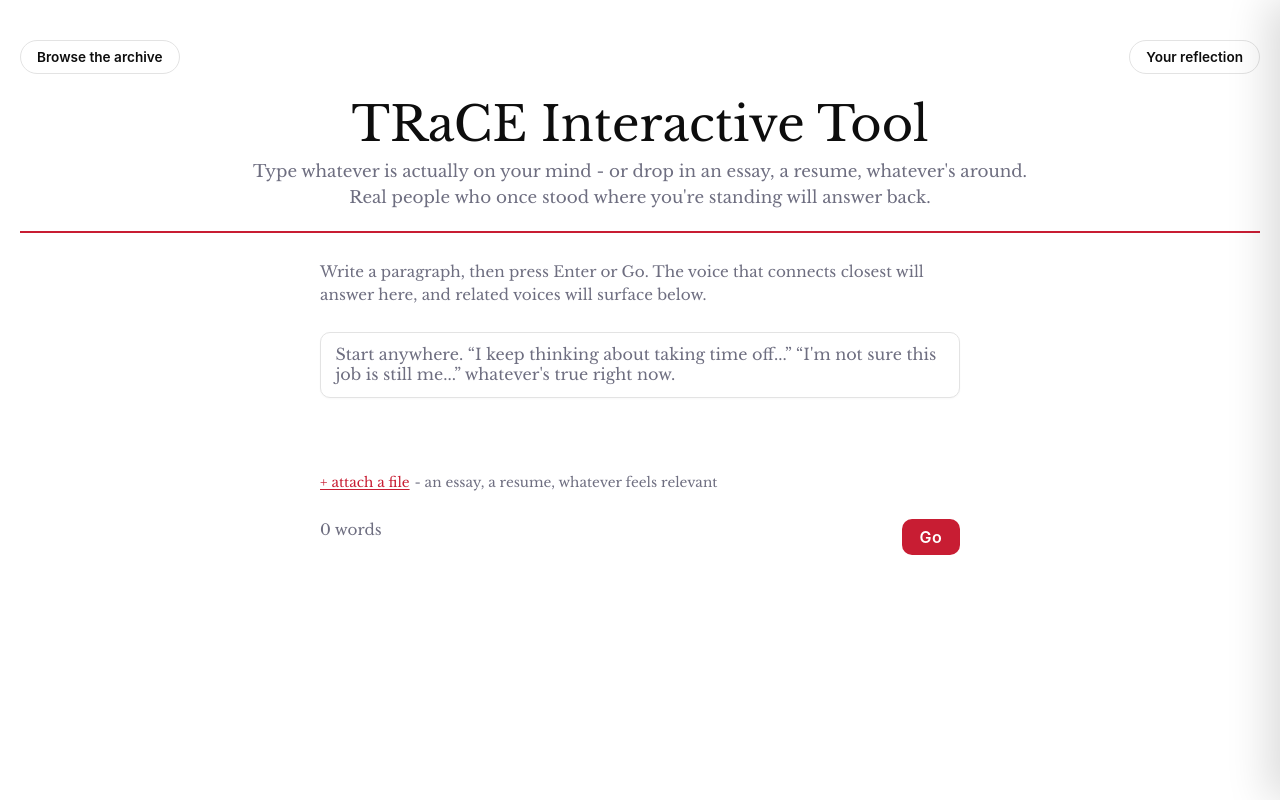
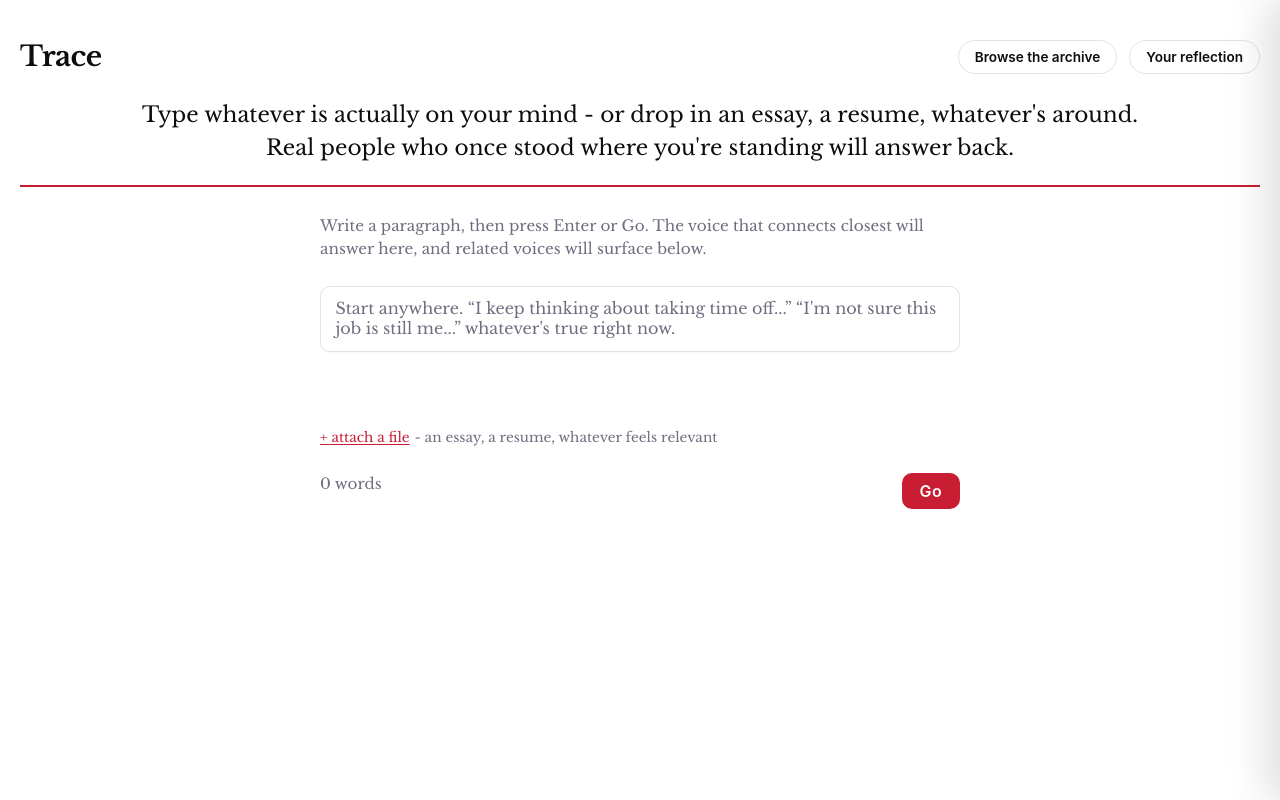
Before and after one commit to newstylemagazine/paceproject, a plain HTML site: page site/index.html in a window 1280 px wide. Drawn offline with nearby package versions, Linux system fonts and the light colour scheme; no server answers.

Commit message:
Rename to Trace with a simple type logo in the header

```diff
--- a/site/index.html
+++ b/site/index.html
@@ -3,7 +3,7 @@
   <head>
     <meta charset="UTF-8" />
     <meta name="viewport" content="width=device-width, initial-scale=1.0" />
-    <title>TRaCE Searchable</title>
+    <title>Trace</title>
     <link rel="preconnect" href="https://fonts.googleapis.com" />
     <link rel="preconnect" href="https://fonts.gstatic.com" crossorigin />
     <link href="https://fonts.googleapis.com/css2?family=Libre+Baskerville:ital,wght@0,400;0,700;1,400&display=swap" rel="stylesheet" />
@@ -13,13 +13,16 @@
   <body>
     <main class="page">
       <nav class="hero-nav">
-        <a href="search.html" class="nav-link">Browse the archive</a>
-        <a href="about-me.html" id="navReflection" class="nav-link">Your reflection</a>
+        <a href="index.html" class="wordmark" aria-label="Trace home">Trace</a>
+        <div class="nav-links">
+          <a href="search.html" class="nav-link">Browse the archive</a>
+          <a href="about-me.html" id="navReflection" class="nav-link">Your reflection</a>
+        </div>
       </nav>
 
       <header class="hero">
-        <h1>TRaCE Interactive Tool</h1>
-        <p class="subtitle">
+        <h1 class="visually-hidden">Trace</h1>
+        <p class="subtitle hero-lede">
           Type whatever is actually on your mind - or drop in an essay, a resume,
           whatever's around. Real people who once stood where you're standing will answer back.
         </p>
--- a/site/styles.css
+++ b/site/styles.css
@@ -66,6 +66,47 @@ body {
 .nav-link:hover {
   border-color: var(--brand);
   background: #fafafa;
+}
+
+/* The type logo: just the word, set in the site's serif. */
+.wordmark {
+  font-family: "Libre Baskerville", Baskerville, "Hoefler Text", Georgia, "Times New Roman", serif;
+  font-size: 1.75rem;
+  font-weight: 700;
+  letter-spacing: -0.02em;
+  line-height: 1;
+  color: var(--text);
+  text-decoration: none;
+}
+
+.wordmark:hover {
+  color: var(--brand);
+}
+
+.nav-links {
+  display: flex;
+  flex-wrap: wrap;
+  justify-content: flex-end;
+  gap: 0.75rem;
+}
+
+/* With the big title gone, the homepage's line is the lead. */
+.hero .subtitle.hero-lede {
+  font-family: "Libre Baskerville", Baskerville, "Hoefler Text", Georgia, "Times New Roman", serif;
+  font-size: clamp(1.1rem, 2.4vw, 1.35rem);
+  color: var(--text);
+}
+
+.visually-hidden {
+  position: absolute;
+  width: 1px;
+  height: 1px;
+  margin: -1px;
+  padding: 0;
+  overflow: hidden;
+  clip: rect(0 0 0 0);
+  white-space: nowrap;
+  border: 0;
 }
 
 .hero {
```
Also changed, not shown: site/about-me.html (+6 -3 lines), site/idp.html (+1 -1 lines), site/search.html (+8 -5 lines), site/transcript.html (+4 -1 lines).
